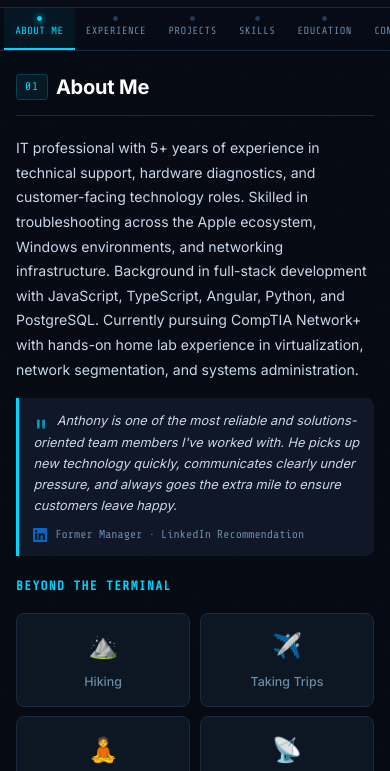
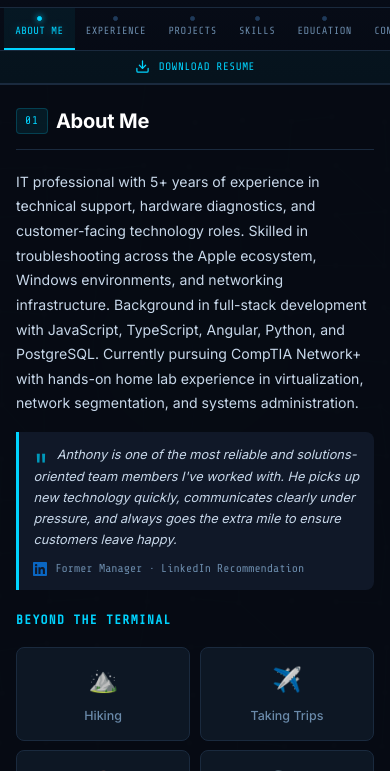
Before and after one commit to abollas99/portfolio_website, a plain HTML site: page index.html in a window 390 px wide. Shown: the part 73-844 px from the top of the page. Drawn offline with nearby package versions, Linux system fonts and the light colour scheme.

Commit message:
Show resume download button on mobile as full-width bar below nav
Co-Authored-By: Claude Sonnet 4.6 <noreply@anthropic.com>

```diff
--- a/css/styles.css
+++ b/css/styles.css
@@ -1517,8 +1517,20 @@ img { display: block; max-width: 100%; }
   /* Open-to-work badge — hide on mobile to keep header compact */
   .open-to-work-badge { display: none; }
 
-  /* Resume button — hide in sidebar on mobile (tiny sidebar), show later if needed */
-  .resume-download-btn { display: none; }
+  /* Resume button — compact pill that spans full width below the nav */
+  .resume-download-btn {
+    display: flex;
+    margin: 0;
+    padding: 0.45rem 1rem;
+    font-size: 0.68rem;
+    border-radius: 0;
+    border-left: none;
+    border-right: none;
+    border-top: 1px solid var(--border);
+    border-bottom: 1px solid var(--border);
+    background: rgba(0, 212, 255, 0.04);
+    justify-content: center;
+  }
 
   /* Social proof quote — compact on mobile */
   .social-proof-quote { padding: 0.75rem 0.9rem; margin-top: 1rem; }
```
